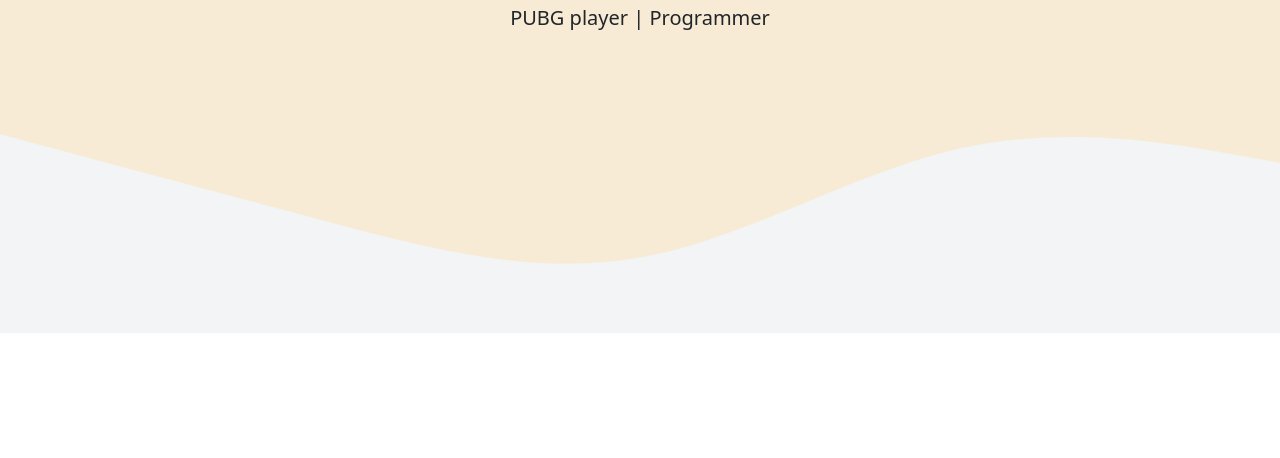
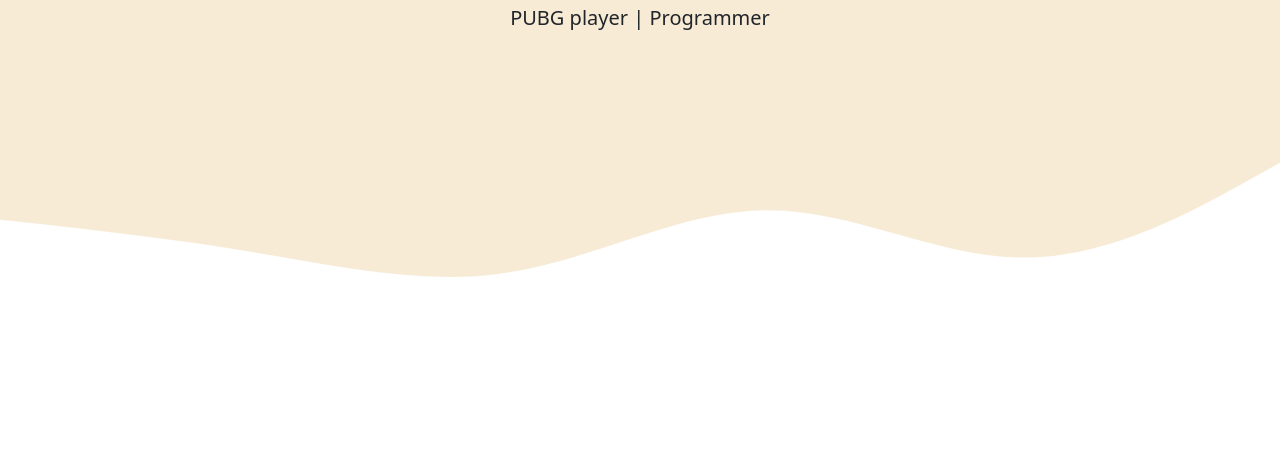
Before and after one commit to BetzQ/avwanbrozeil.github.io, a plain HTML site: page index.html in a window 1280 px wide. Shown: the part 319-777 px from the top of the page. Drawn offline with nearby package versions, Linux system fonts and the light colour scheme.

Commit message:
mengubah waves

```diff
--- a/index.html
+++ b/index.html
@@ -53,9 +53,9 @@
       <p class="lead">PUBG player | Programmer</p>
       <svg xmlns="http://www.w3.org/2000/svg" viewBox="0 0 1440 320">
         <path
-          fill="#f3f4f5"
+          fill="#ffffff"
           fill-opacity="1"
-          d="M0,96L60,112C120,128,240,160,360,192C480,224,600,256,720,234.7C840,213,960,139,1080,112C1200,85,1320,107,1380,117.3L1440,128L1440,320L1380,320C1320,320,1200,320,1080,320C960,320,840,320,720,320C600,320,480,320,360,320C240,320,120,320,60,320L0,320Z"
+          d="M0,192L48,197.3C96,203,192,213,288,229.3C384,245,480,267,576,250.7C672,235,768,181,864,181.3C960,181,1056,235,1152,234.7C1248,235,1344,181,1392,154.7L1440,128L1440,320L1392,320C1344,320,1248,320,1152,320C1056,320,960,320,864,320C768,320,672,320,576,320C480,320,384,320,288,320C192,320,96,320,48,320L0,320Z"
         ></path>
       </svg>
     </section>
@@ -140,7 +140,7 @@
         </div>
       </div>
       <svg xmlns="http://www.w3.org/2000/svg" viewBox="0 0 1440 320">
-        <path fill="#f3f4f5" fill-opacity="1" d="M0,192L120,208C240,224,480,256,720,250.7C960,245,1200,203,1320,181.3L1440,160L1440,320L1320,320C1200,320,960,320,720,320C480,320,240,320,120,320L0,320Z"></path>
+        <path fill="#ffffff" fill-opacity="1" d="M0,192L120,192C240,192,480,192,720,176C960,160,1200,128,1320,112L1440,96L1440,320L1320,320C1200,320,960,320,720,320C480,320,240,320,120,320L0,320Z"></path>
       </svg>
     </section>
     <!-- Akhir projects -->
```
